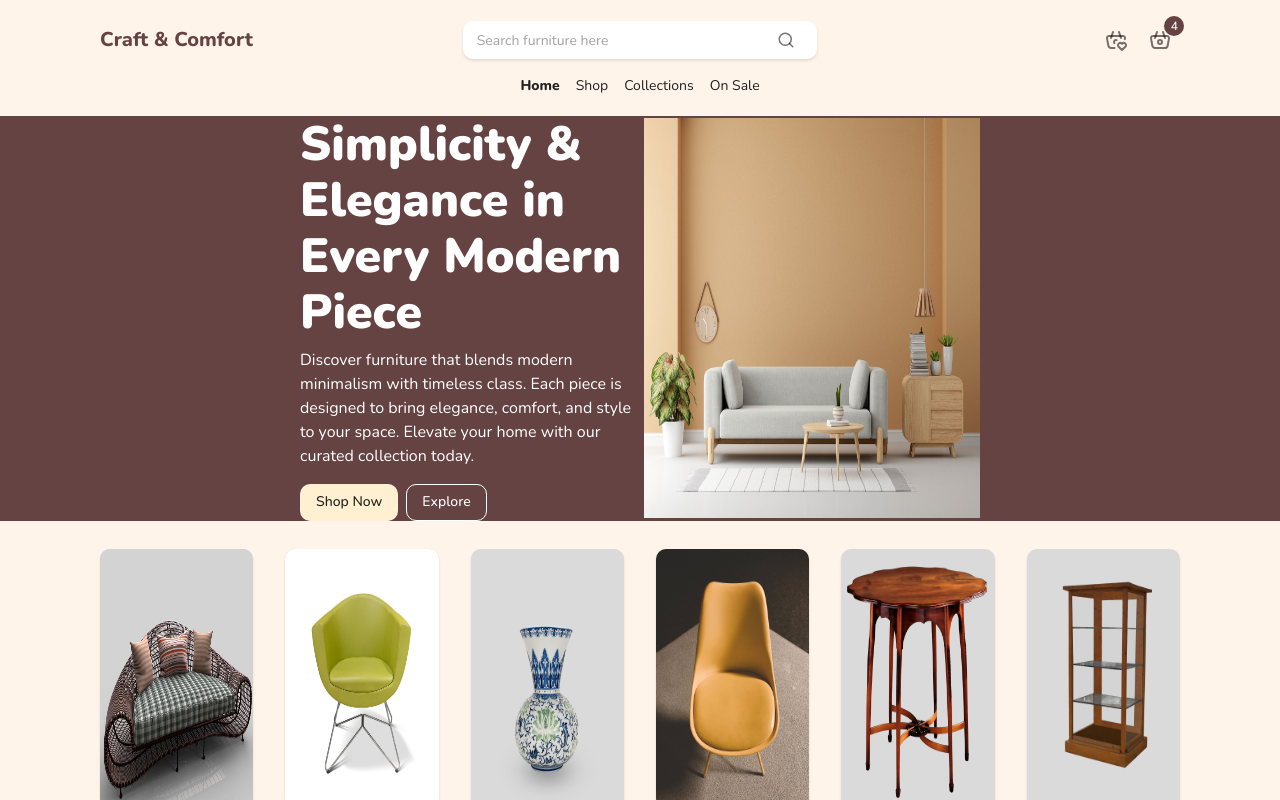
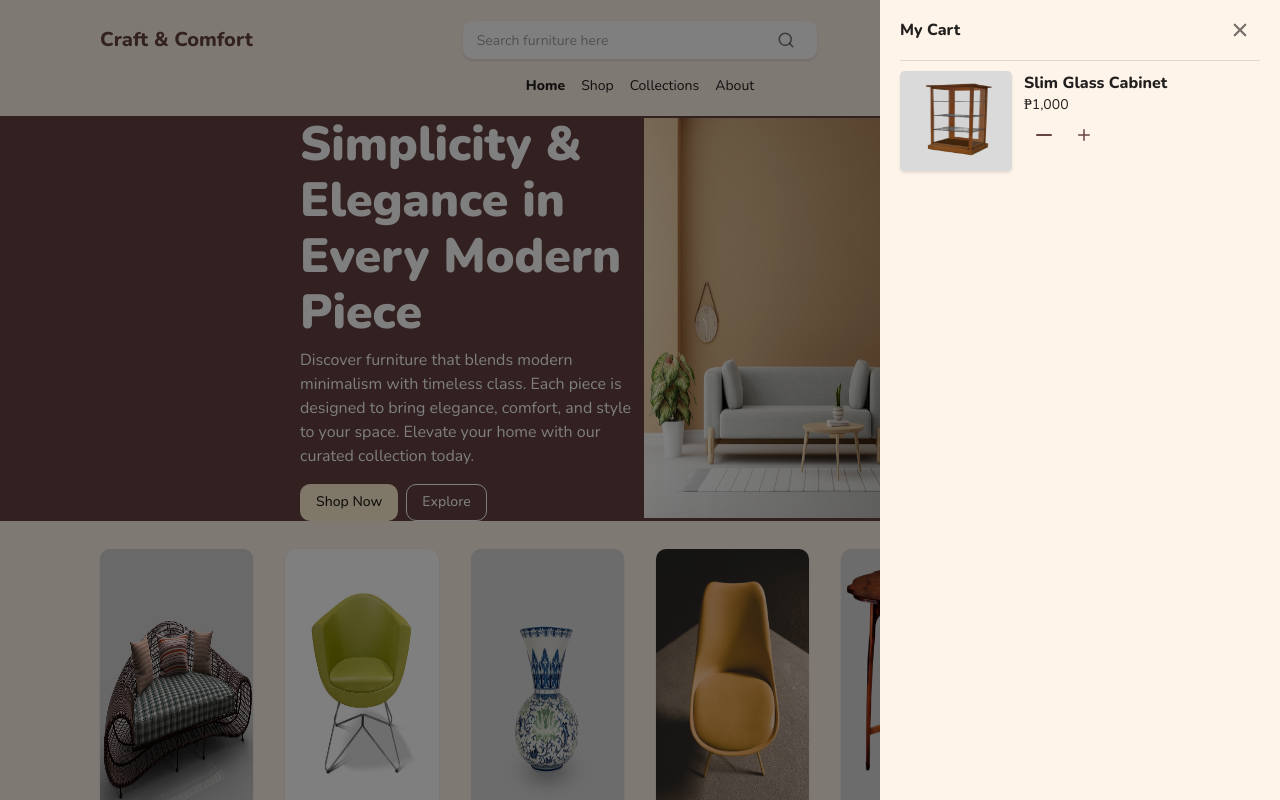
Before and after one commit to macariojenmar/craft-and-comfort, a React (Vite) app: page / in a window 1280 px wide. Both pictures are taken after a click on the button 1159 px from the left and 40 px from the top of the page. Shown: the top 800 px of the page. Built offline with nearby package versions, Linux system fonts and the light colour scheme.

Commit message:
Refs to issue #9 initial cart design

```diff
--- a/src/components/ui/navigation/NavigationButtonList.jsx
+++ b/src/components/ui/navigation/NavigationButtonList.jsx
@@ -1,9 +1,18 @@
-import React from "react";
-import { Badge, Stack } from "@mui/material";
+import React, { useState } from "react";
+import { Badge, Box, Divider, Drawer, Grid2, Stack, Typography } from "@mui/material";
 import { GenericIconButton } from "../../generic/GenericIconButton";
-import { TbBasket, TbBasketHeart } from "react-icons/tb";
+import { TbBasket, TbBasketHeart, TbMinus } from "react-icons/tb";
+import { IoClose } from "react-icons/io5";
+import { SHADOWS } from "../../../enums/themeEnums";
+import { PESO_SYMBOL } from "../../../enums/generalEnum";
+import { formatWithThousandSeparator } from "../../../helpers/stringHelper";
+import { IoIosAdd } from "react-icons/io";
+import { FiMinus } from "react-icons/fi";
+import { TiMinus } from "react-icons/ti";
+import { LuMinus } from "react-icons/lu";
 
 export const NavigationButtonList = () => {
+  const [openCart, setOpenCart] = useState(false);
   return (
     <Stack direction={'row'} gap={0.5}>
       <GenericIconButton
@@ -18,8 +27,58 @@ export const NavigationButtonList = () => {
         <GenericIconButton
           icon={<TbBasket />}
           tooltip={'Basket'}
+          onClick={() => setOpenCart((prev) => !prev)}
         />
       </Badge>
+      <Drawer
+        anchor={'right'}
+        open={openCart}
+        onClose={() => setOpenCart(false)}
+        sx={{
+          '.MuiPaper-root': {
+            backgroundColor: '#FFF4EA',
+            width: { xs: '330px', md: '400px' }
+          }
+        }}
+      >
+        <Stack direction={'row'} justifyContent={'space-between'} alignItems={'center'}>
+          <Typography fontWeight={800}>My Cart</Typography>
+          <GenericIconButton
+            icon={<IoClose />}
+            onClick={() => setOpenCart(false)}
+          />
+        </Stack>
+        <Divider sx={{ margin: '10px 0px' }} />
+        <Grid2 container spacing={1.5}>
+          <Grid2 item size={{ xs: 4 }}>
+            <Box
+              sx={{
+                height: { xs: '90px', md: '100px' },
+                backgroundColor: '#dadada',
+                borderRadius: '5px',
+                cursor: 'pointer'
+              }}
+            >
+              <img
+                src={'/furniture/cabinet_slim_wood_glass.png'}
+                style={{ width: '100%', height: '100%', borderRadius: '5px', boxShadow: SHADOWS.default }}
+              />
+            </Box>
+          </Grid2>
+          <Grid2 item size={{ xs: 8 }}>
+            <Typography fontWeight={800}>Slim Glass Cabinet</Typography>
+            <Typography variant="body2">{PESO_SYMBOL}{formatWithThousandSeparator(1000)}</Typography>
+            <Box>
+              <GenericIconButton
+                icon={<LuMinus color="#664343" />}
+              />
+              <GenericIconButton
+                icon={<IoIosAdd color="#664343" />}
+              />
+            </Box>
+          </Grid2>
+        </Grid2>
+      </Drawer>
     </Stack>
   );
 };
--- a/src/components/ui/navigation/NavigationMobile.jsx
+++ b/src/components/ui/navigation/NavigationMobile.jsx
@@ -1,5 +1,5 @@
 import React from "react";
-import { Box, Divider, Drawer, Stack, Typography } from "@mui/material";
+import { Divider, Drawer, Stack, Typography } from "@mui/material";
 import { FaArrowLeft } from "react-icons/fa6";
 import { GenericIconButton } from "../../generic/GenericIconButton";
 import { PageList } from "./PageList";
@@ -10,13 +10,7 @@ export const NavigationMobile = ({ openMenuDrawer, handleToggleMenuDrawer }) =>
       anchor={'right'}
       open={openMenuDrawer}
       onClose={() => handleToggleMenuDrawer()}
-      sx={{
-        '.MuiPaper-root': {
-          minWidth: '280px'
-        }
-      }}
     >
-      <Box padding={'10px 20px'}>
       <Stack direction={'row'} alignItems={'center'} gap={0.5}>
         <GenericIconButton
           icon={<FaArrowLeft fontSize={'medium'} />}
@@ -26,7 +20,6 @@ export const NavigationMobile = ({ openMenuDrawer, handleToggleMenuDrawer }) =>
       </Stack>
       <Divider sx={{ margin: '10px 0px' }} />
       <PageList isMobile={true} />
-      </Box>
     </Drawer>
   );
 };
--- a/src/enums/generalEnum.js
+++ b/src/enums/generalEnum.js
@@ -16,8 +16,8 @@ export const NAVIGATION = Object.freeze([
     title: 'Collections'
   },
   {
-    path: '/on-sale',
-    title: 'On Sale'
+    path: '/about',
+    title: 'About'
   },
 ]);
 
--- a/src/themes/light.jsx
+++ b/src/themes/light.jsx
@@ -76,6 +76,17 @@ export const light = createTheme({
           }
         }
       }
+    },
+    MuiDrawer: {
+      styleOverrides: {
+        root: {
+          '.MuiPaper-root': {
+            minWidth: '280px',
+            padding: '10px 20px',
+            boxShadow: 'none'
+          }
+        }
+      }
     }
   }
 });
```
Lines whose indentation alone changed are shown as unchanged.
